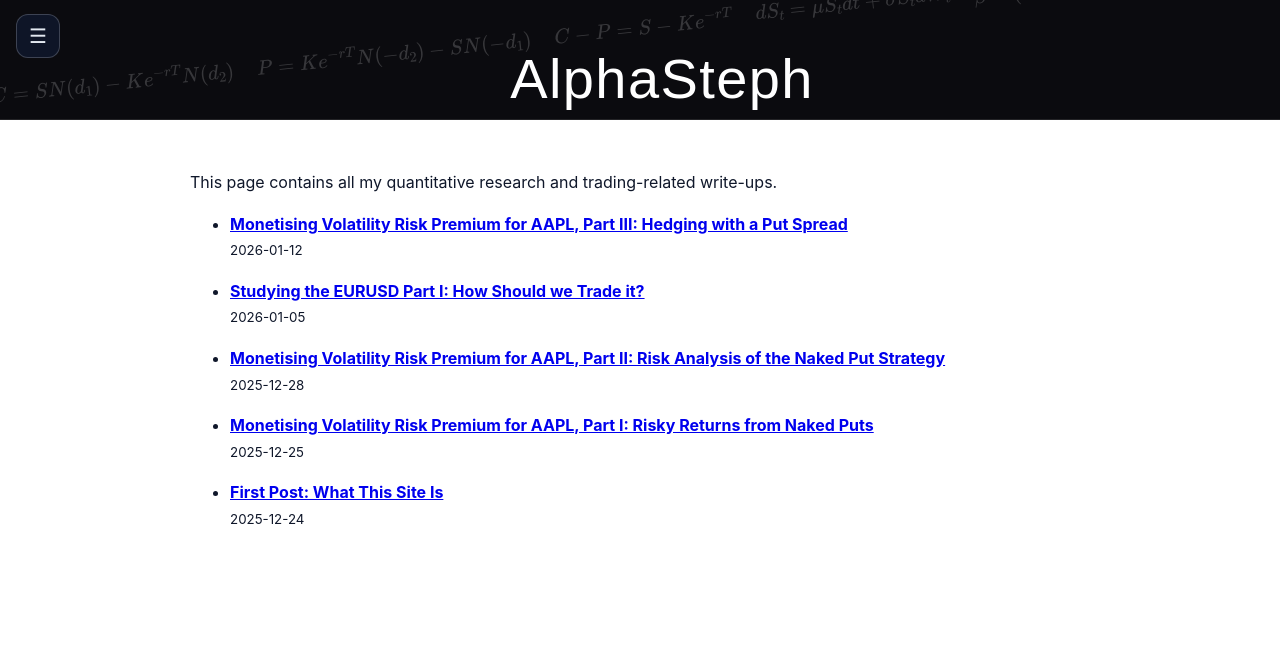
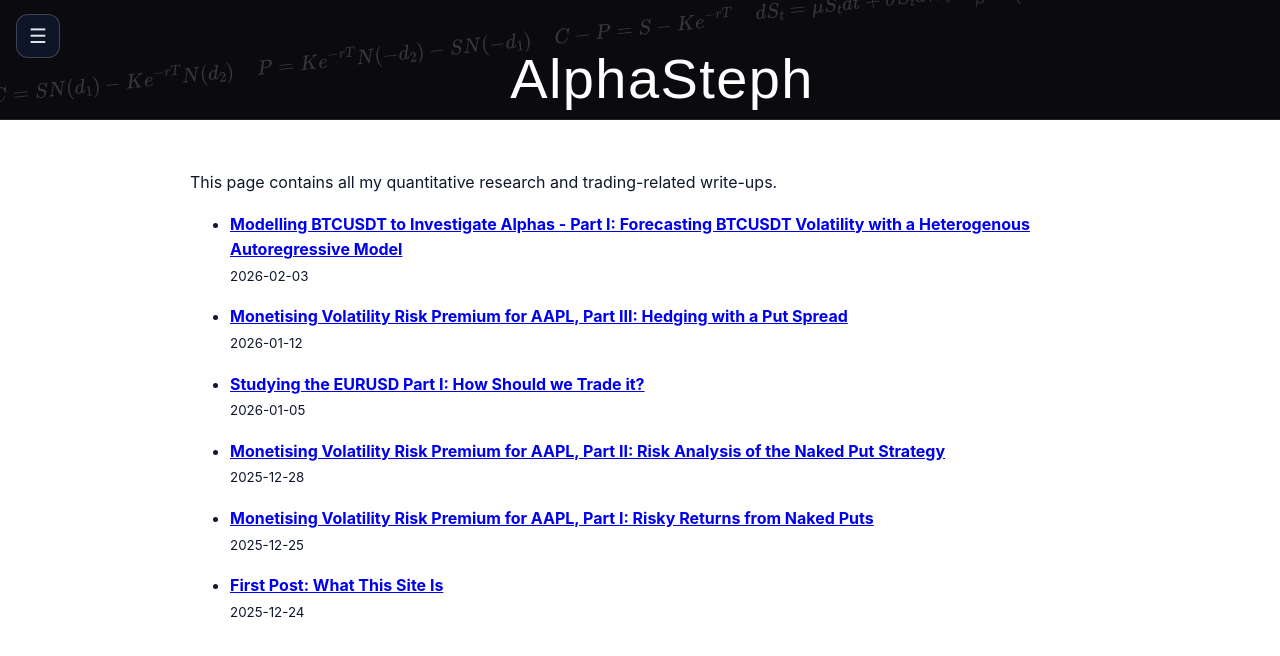
Before and after one commit to sljy1995/StephTheAlpha, a Jekyll site: the page built from projects.md, in a window 1280 px wide. Shown: the top 656 px of the page. Built offline with Jekyll 4.4.1, drawn with Linux system fonts in a browser that asks for light colours; some web fonts are replaced; part of the change alters nothing that is shown.

Commit message:
Revise BTCUSDT post for forecasting volatility
Updated the title, date, and excerpt of the post to reflect a focus on forecasting BTCUSDT volatility using a Heterogenous Autoregressive model. Added a note about the use of GenAI in the writing process.

```diff
--- a/_drafts/2026-02-04-modelling-btcusdt-to-investigate-alphas.md
+++ b/_posts/2026-02-03-modelling-btcusdt-to-investigate-alphas.md
@@ -1,8 +1,8 @@
 ---
 layout: post
-title: "Modelling BTCUSDT to Investigate Alphas - Part I: Analysing BTCUSDT Volatility"
-date: 2026-02-04
-excerpt: ""
+title: "Modelling BTCUSDT to Investigate Alphas - Part I: Forecasting BTCUSDT Volatility with a Heterogenous Autoregressive Model"
+date: 2026-02-03
+excerpt: "We used the 5 min, 1 hr, and 1 day realised volatilities (RV)  as coefficients to the Heterogenous Autoregressive (HAR) model to study the feasibility of forecasting RV at t + 5mins. While there was substantial residual autocorrelation observed that requires further treatment through model extensions, the HAR model was assessed to produce statistically superior results when compared to a naïve benchmark, reducing errors by ~20%."
 ---
 __All content here is for research and educational purposes only, not financial advice.__
 
@@ -46,11 +46,17 @@ From Binance, we obtained tick-level BTCUSDT spot trades from 17 Aug 2017 to 28
 
 From the summary statistics, it can be seen that 1-min log returns exhibit a mean of approximately 0, as well as negligible unconditional drift and heavy tails. The 5-min RV displays a wide dynamic range corresponding to distinct volatility regimes, with extremely low value reflecting period of minimal trading activity, and an upper tail corresponding to high-volatility regimes.
 
+With reference to figure 1, we can see that the RV is heavily right-skewed, indicating a majority of low-RV periods but episodic occurances of high-volatility spikes, which is expected of BTC market activity. With log transformation, we are able to reduce the skewness substantially to produce a more symmetrical, bell-shaped curve, which will facilitate modelling subsequently.
+
 ### HAR Model Estimation Results
 
-We specify a heterogeneous autoregressive (HAR) model to analyse how RV at multiple horizons contributes to forecasting five-minute RV at t + 5min. The dataset was split into training and testing samples using a 80-20 split, with the model parameters estimated on the training set. From figure 1, we can see that there is a need to use Log-transformed RV instead to stabilise regression estimates by dampening the influence of extreme RV spikes on Ordinary Least Squares (OLS) estimation.
+We specify a heterogeneous autoregressive (HAR) model to analyse how RV at multiple horizons contributes to forecasting five-minute RV at t + 5min.
 
-**Dependent variable:** $\log(\mathrm{RV}_{5\text{min}}^{\text{ann}})$ at $t+5\text{ min}$
+$$\text{RV}_{t+5}^{(5\text{min, ann})} = \beta_0 + \beta_{5min} \text{RV}_{t}^{(5\text{min, ann})} + \beta_{60min} \text{RV}_{t}^{(60\text{min, ann})} + \beta_{1d} \text{RV}_{t}^{(1\text{day, ann})} + \epsilon_{t+5}$$
+
+The dataset was split into training and testing samples using a 80-20 split, with the model parameters estimated on the training set. From figure 1, we can see that there is a need to use Log-transformed RV instead to stabilise regression estimates by dampening the influence of extreme RV spikes on Ordinary Least Squares (OLS) estimation.
+
+**Dependent variable:** $\log(\text{RV}_{t+5}^{(5\text{min, ann})})$
 
 **Number of observations:** 3,528,880
 
@@ -66,9 +72,9 @@ We specify a heterogeneous autoregressive (HAR) model to analyse how RV at multi
 |---------------------|------------:|-----------:|-------:|--------:|
 | **HAR Regression Coefficients** | | | | |
 | Intercept | -0.2196 | 0.001 | -413.8 | < 0.001 |
-| $\log(\mathrm{RV}_{5\text{min}}^{\text{ann}})$ | 0.2169 | 0.001 | 396.9 | < 0.001 |
-| $\log(\mathrm{RV}_{60\text{min}}^{\text{ann}})$ | 0.5738 | 0.001 | 549.6 | < 0.001 |
-| $\log(\mathrm{RV}_{1440\text{min}}^{\text{ann}})$ | 0.1974 | 0.001 | 180.5 | < 0.001 |
+| $\log(\text{RV}_{t}^{(5\text{min, ann})})$ | 0.2169 | 0.001 | 396.9 | < 0.001 |
+| $\log(\text{RV}_{t}^{(60\text{min, ann})})$ | 0.5738 | 0.001 | 549.6 | < 0.001 |
+| $\log(\text{RV}_{t}^{(1\text{day, ann})})$ | 0.1974 | 0.001 | 180.5 | < 0.001 |
 | | | | | |
 | **Residual Diagnostics** | | | | |
 | Skewness | −7.386 | — | — | — |
@@ -81,31 +87,44 @@ We specify a heterogeneous autoregressive (HAR) model to analyse how RV at multi
 | F-statistic | 1.16 × 10⁶ | — | — | < 0.001 |
 | Durbin–Watson | 0.517 | — | — | — |
 
-The model explains a substantial extent of the forecasted RV_5min_annualised, as reflected in the R² value of 0.496. From the coefficients, it can be seen that the medium-horizon (1-hr) log RV dominates forecast dynamics with the largest coefficient of 0.5738. Nonetheless, the short and long-term horizons also contribute meaningfully. The coefficients are also highly statistically significant (all p-values < 0.001).
+The model explains a substantial extent of the forecasted $\widehat{\text{RV}}_{t+5}^{(5\text{min, ann})}$, as reflected in the R² value of 0.496. From the coefficients, it can be seen that the medium-horizon $\log(\text{RV}_{t}^{(60\text{min, ann})})$ dominates forecast dynamics with the largest coefficient of 0.5738. Nonetheless, the short and long-term horizons also contribute meaningfully. The coefficients are also highly statistically significant (all p-values < 0.001).
 
 Of note, the Durbin-Watson statistic (0.517) is < 2, indicating substantial residual autocorrelation that may not be well captured by the model, and may warrant further analysis and model extensions to refine the HAR model.
 
 Residuals exhibit extreme non-normality, reflecting jump risk and volatility clustering inherent in high-frequency crypto markets.
 
----
+### Model Performance on Test Sample
 
-## Test Sample Forecast Performance
+Out-of-sample (n = 882,220) forecast performance is evaluated using root mean squared error (RMSE) and mean absolute error (MAE).
 
-- RMSE: 0.733
-- MAE: 0.420
-- MSE: 0.537
+#### Test Sample Forecast Performance
 
-### Relative Error Metrics
+<p align="center">
+  <small><em><u>
+    Table 3: Absolute and Relative Error Metrics .
+  </u></em></small>
+</p>
 
-- Relative RMSE: 0.554
-- Relative MAE: 0.318
+| Metric | Value |
+|--------|------:|
+| Root Mean Squared Error (RMSE) | 0.733 |
+| Mean Absolute Error (MAE) | 0.420 |
+| Relative RMSE | 0.791 |
+| Relative MAE | 0.789 |
 
-The HAR model reduces forecast error by approximately 45% relative to a naive benchmark.
+It can be seen from the RMSE that large forecast errors exist, resulting in RMSE > MAE. The relative RMSE and MAE show that the model outperforms a naive benchmark, proving that the HAR model provides improved performance in capturing the volatility dynamics of BTCUSDT. The error metrics are then compared to that of a naïve benchmark:
 
+$$\widehat{\text{RV}}_{t+5}^{(5\text{min, ann})} = \text{RV}_{t}^{(5\text{min, ann})}$$
 
-Residual diagnostics indicate strong short-run autocorrelation and pronounced conditional heteroskedasticity. We therefore augment the HAR mean equation with an AR(1) component and model the resulting innovations using a GARCH(1,1) specification with Student-t innovations. The estimated degrees of freedom indicate extremely heavy tails, consistent with high-frequency crypto market dynamics.
+Comparatively, it is notable that the relative RMSE and MAE show that the HAR model can reduce RV forecasting errors by ~20%.
 
+## Conclusion
 
+We find that a HAR model utilising realised volatility horizons at the 5-min, 1-hour, and 1-day levels provides a statistically meaningful approach to forecasting $\widehat{\text{RV}}_{t+5}^{(5\text{min, ann})}$, with performance superior to that of a naïve persistence benchmark.
+
+In the next stage of this study, we will address the residual autocorrelation through further model extensions to improve our forecast accuracy, before progressing to a deeper analysis of how these volatility forecasts may be translated into monetisable trading opportunities.
 
 ## Citations
 Wainwright, Zack. ‘A Closer Look at Bitcoin’s Volatility’. Accessed 1 February 2026. https://www.fidelitydigitalassets.com/research-and-insights/closer-look-bitcoins-volatility.
+
+*PS: GenAI was used to support the writing of this piece - but mostly for equation writing, cleaning up of markdown formatting, and language!*
```
